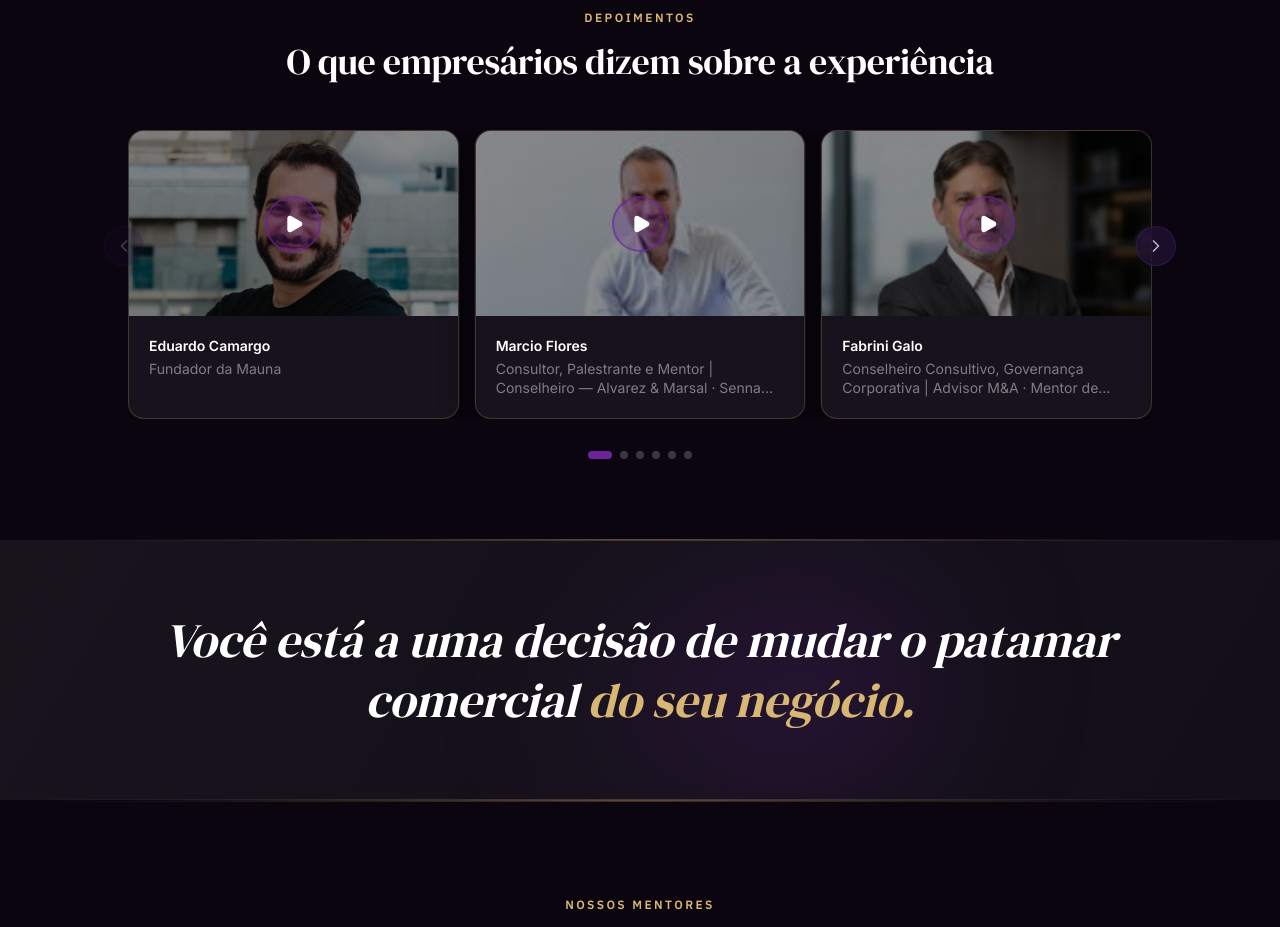
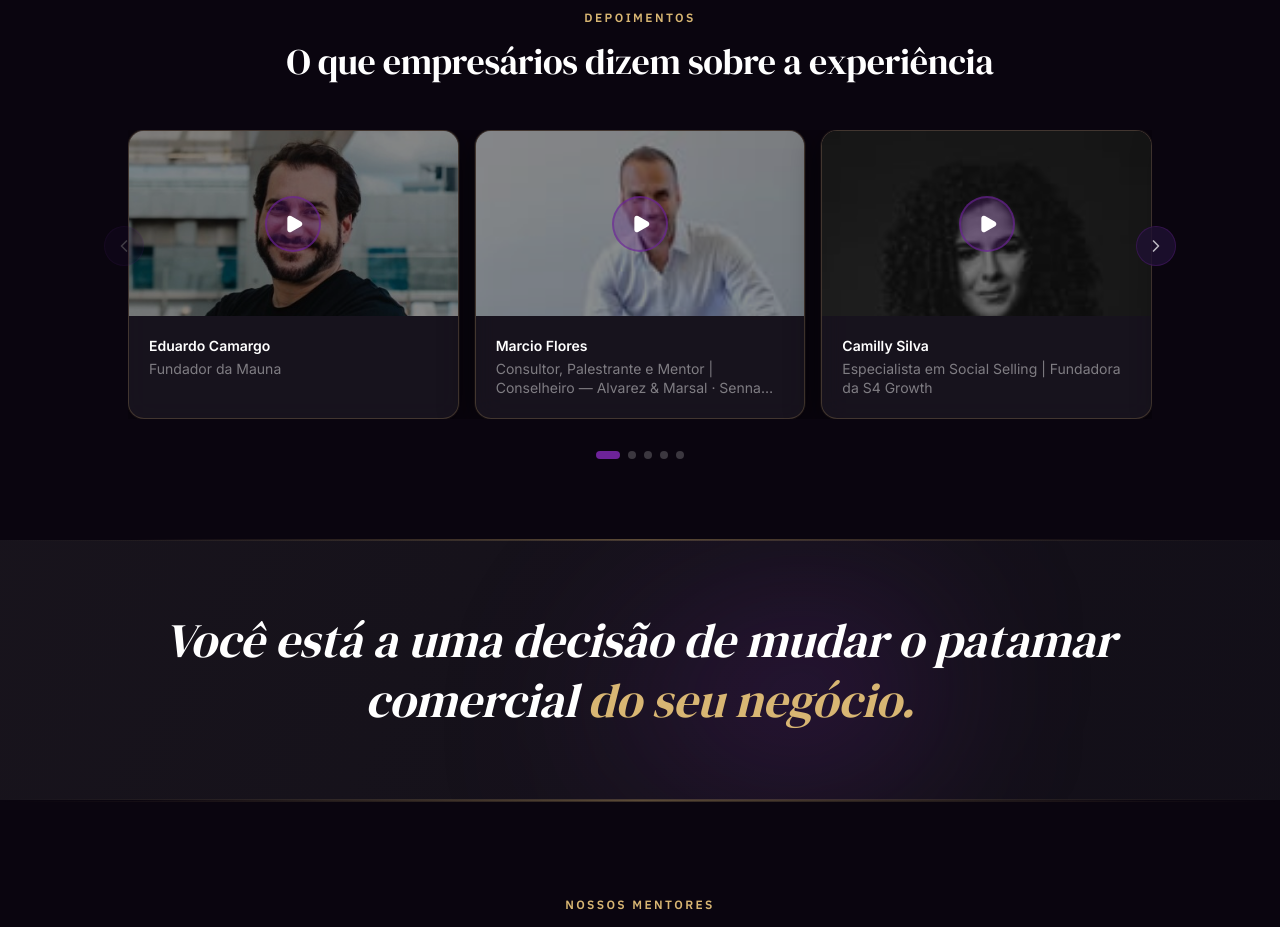
Before and after one commit to MAONEZZE/Atlaz_page, a Next.js app: page / in a window 1280 px wide. Shown: the part 3960-4887 px from the top of the page. Built offline with nearby package versions, Linux system fonts and the light colour scheme.

Commit message:
refactor: remove Fabrini Galo testimonial and associated image asset

```diff
--- a/components/sections/Testimonials.tsx
+++ b/components/sections/Testimonials.tsx
@@ -17,12 +17,6 @@ const testimonials = [
     role: "Consultor, Palestrante e Mentor | Conselheiro — Alvarez & Marsal · Senna Brands",
     fileId: "12UqIPE1ep-hFMkfNQ_I6-YSPxWNpvDDV",
     thumbnail: "/capa_depoimento/marcio.jpeg",
-  },
-  {
-    name: "Fabrini Galo",
-    role: "Conselheiro Consultivo, Governança Corporativa | Advisor M&A · Mentor de CEOs",
-    fileId: "1wSiKPtC-yBSIyM-chJp-zuRKUW4ACI5_",
-    thumbnail: "/capa_depoimento/fabrini.jpeg",
   },
   {
     name: "Camilly Silva",
```
Also changed, not shown: public/capa_depoimento/fabrini.jpeg (deleted).
